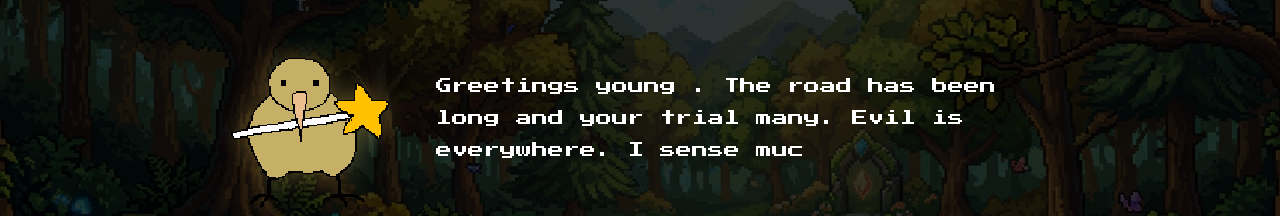
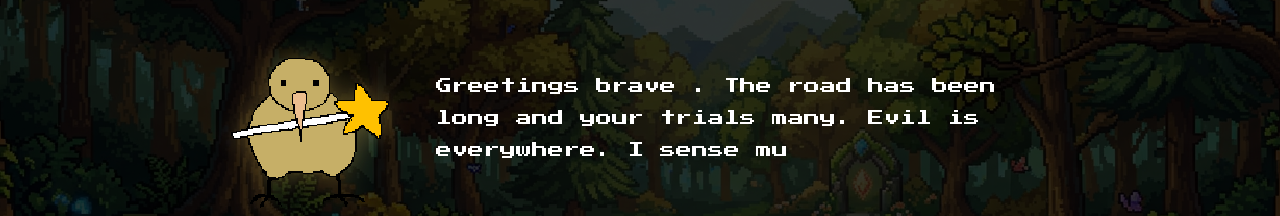
Before and after one commit to themaxboucher/KiwiQuest, a Next.js app: page /onboarding in a window 1280 px wide. Both pictures are taken after a click on the button 560 px from the left and 28 px from the top of the page. Shown: the part 282-498 px from the top of the page. Built offline with nearby package versions, Linux system fonts and the light colour scheme.

Commit message:
Fix KIWIZARD greeting

```diff
--- a/components/onboarding/MascotGreeting.tsx
+++ b/components/onboarding/MascotGreeting.tsx
@@ -8,7 +8,7 @@ const TYPEWRITER_MS = 30;
 
 const PARAGRAPHS = [
   (name: string) =>
-    `Greetings young ${name}. The road has been long and your trial many. Evil is everywhere. I sense much is pressing on your mind. These burdens needn't be carried by you alone.`,
+    `Greetings brave ${name}. The road has been long and your trials many. Evil is everywhere. I sense much is pressing on your mind. These burdens needn't be carried by you alone.`,
   () =>
     `I have been sent by his majesty the King Kiwi himself to guide you on your journey. I have travelled far and wide and have mastered the secret arts to bend time and space itself.`,
   () =>
```
